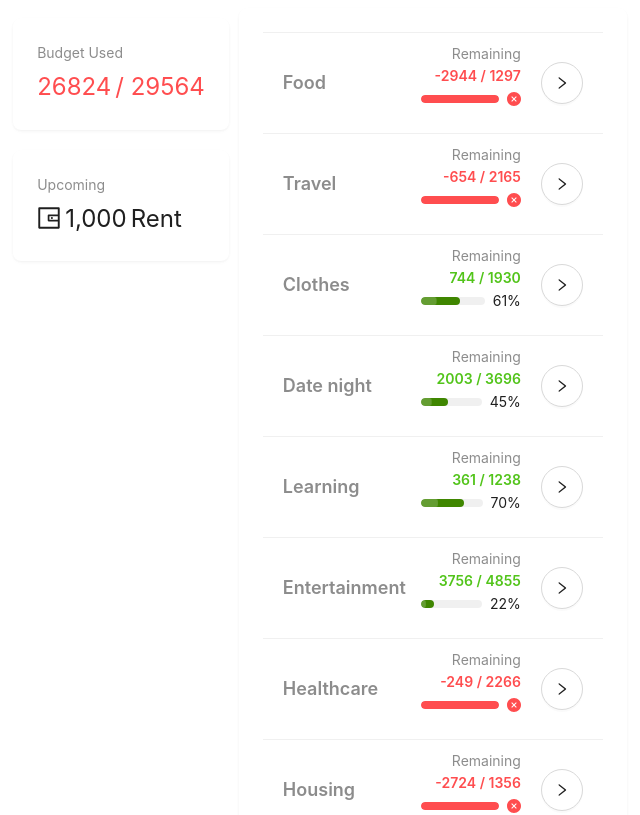
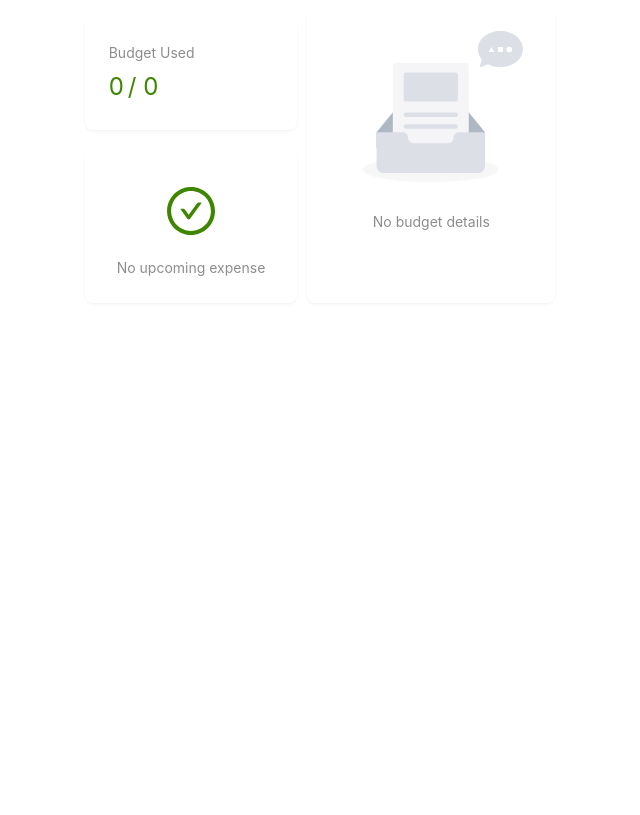
Before and after one commit to ParadoxZero/budgetbud, a React (Vite) app: page / in a window 1280 px wide. Shown: the top 815 px of the page, without its empty margins (325-965 px from the left). Built offline with nearby package versions, Linux system fonts and the light colour scheme.

Commit message:
Disable dummy data creation and add no budget UI

```diff
--- a/ui/datamodel/datamodel.ts
+++ b/ui/datamodel/datamodel.ts
@@ -186,9 +186,6 @@ export class DataModelFactory {
     }
 
     static createBudget(): Budget {
-        if (import.meta.env.VITE_CREATE_DUMMY_DATA !== 'true') {
-            throw new Error('Create User Data function is only available if dummy mode is enabled.');
-        }
         return {
             id: Math.random().toString(),
             history_id: '',
@@ -206,9 +203,6 @@ export class DataModelFactory {
     }
 
     static createBudgetHistory(): BudgetHistory {
-        if (import.meta.env.VITE_CREATE_DUMMY_DATA !== 'true') {
-            throw new Error('Create User Data function is only available if dummy mode is enabled.');
-        }
         return {
             id: Math.random().toString(),
             history: []
--- a/ui/pages/overview.tsx
+++ b/ui/pages/overview.tsx
@@ -159,6 +159,8 @@ export class OverviewPage extends React.Component<IProp, IState> {
     }
 
     render_categories() {
+        if (this.state.budget?.categoryList.length != 0) {
+
             return (
                 <Card bordered={false} style={{ margin: 0, marginTop: 0, marginBottom: 10, padding: 0 }}>
                     <Flex align="stretch" justify="space-around" vertical>
@@ -170,6 +172,14 @@ export class OverviewPage extends React.Component<IProp, IState> {
                             </div>
                         ))}
 
+                    </Flex>
+                </Card>
+            )
+        }
+        return (
+            <Card bordered={false} style={{ margin: 0, marginTop: 0, marginBottom: 10, padding: 0 }}>
+                <Flex align="center" justify="center" style={{ height: 200 }}>
+                    <Empty description="No budget details" imageStyle={{ height: "auto", fontSize: 48 }} />
                 </Flex>
             </Card>
         )
```
Also changed, not shown: 2 other files (tests, documents, lock files or other folders). Lines whose indentation alone changed are shown as unchanged.
